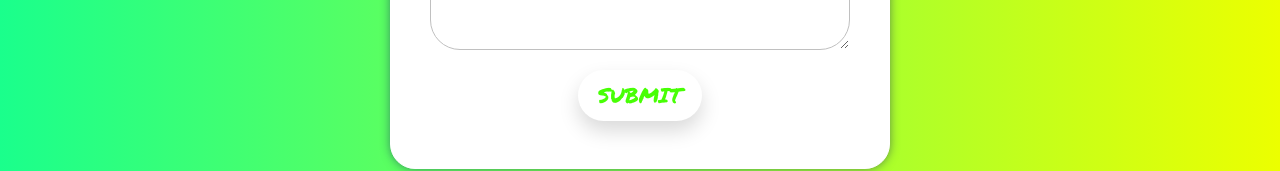
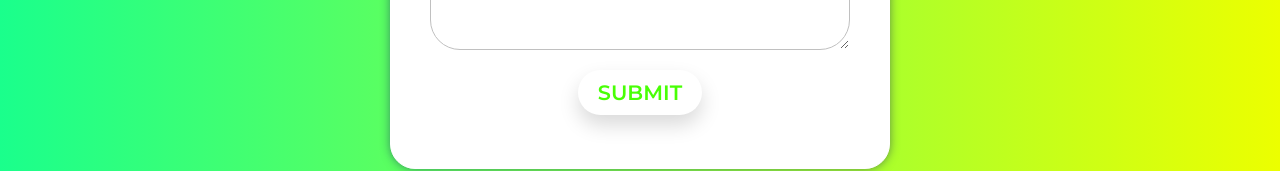
Before and after one commit to manuel12/personal-portfolio-page, a React (Create React App) app in the folder react-portfolio/: page / in a window 1280 px wide. Shown: the part 5722-5893 px from the top of the page. Built offline with nearby package versions, Linux system fonts and the light colour scheme.

Commit message:
Changed contact page font to montserrat.

```diff
--- a/react-portfolio/src/components/Contact/styles.css
+++ b/react-portfolio/src/components/Contact/styles.css
@@ -116,7 +116,8 @@ textarea:focus {
   border-radius: var(--border-radius);
   margin-bottom: 30px;
   padding: 10px 20px;
-  font-family: var(--main-font) !important;
+  font-family: Montserrat, sans-serif !important;
+  font-weight: bold !important;
   font-size: 1.3rem;
 
   color: #48ff05 !important;
```
